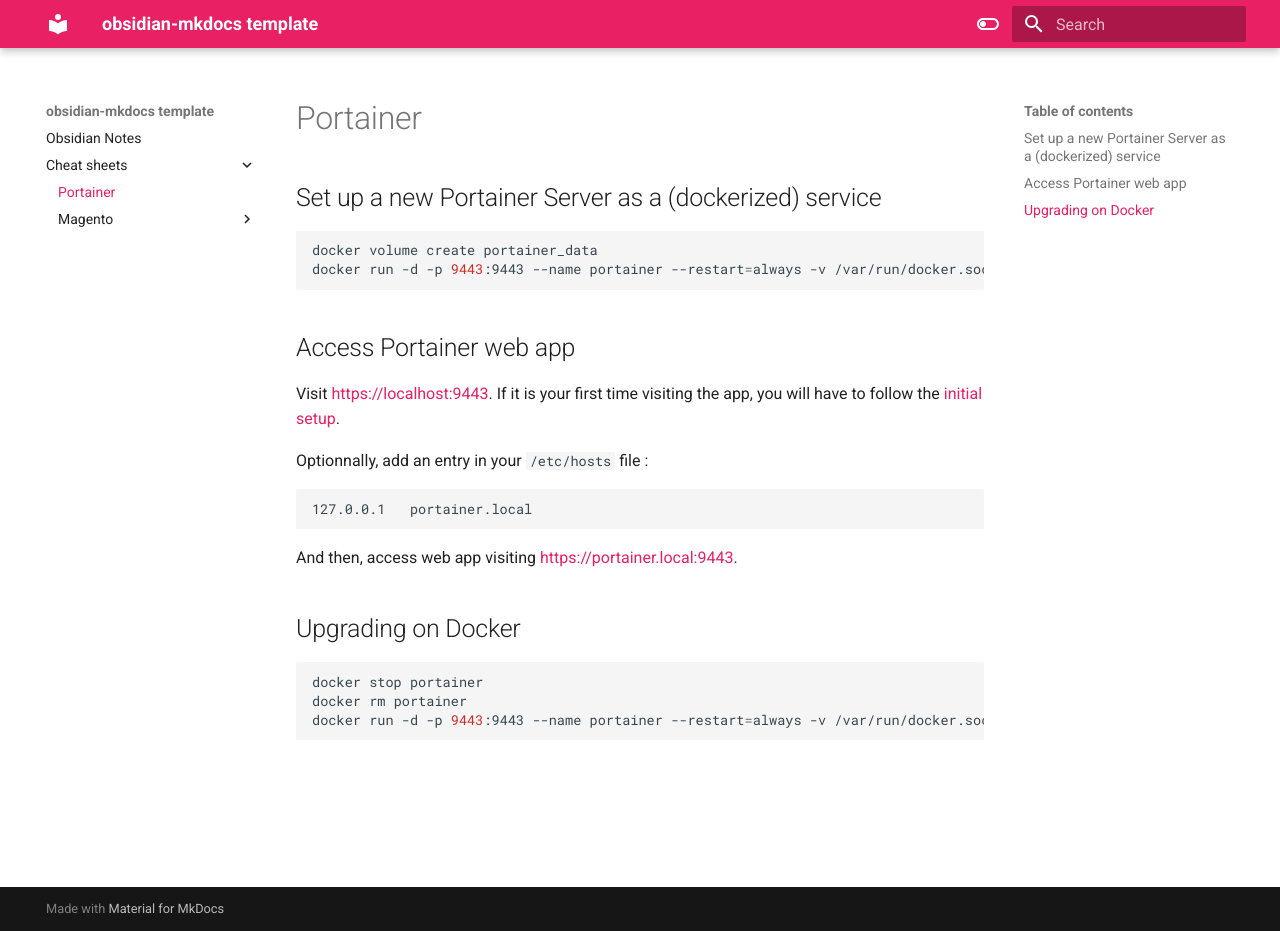
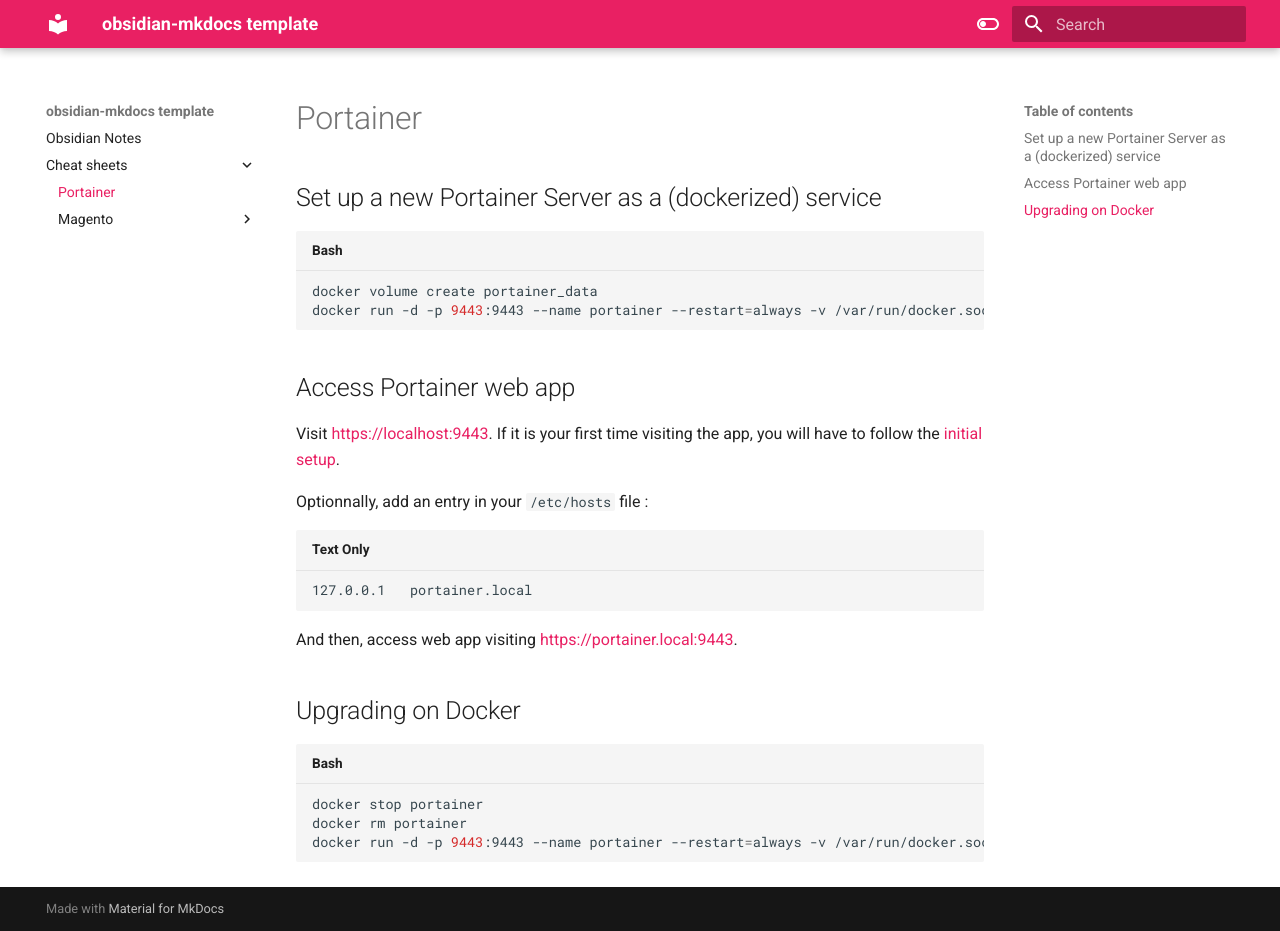
Before and after one commit to LittleBigDev/wiki, an MkDocs documentation site: the page built from docs/cheat_sheets/Portainer.md, in a window 1280 px wide and 931 px high. Built offline with MkDocs 1.6.1 and Material for MkDocs 9.7.7, drawn with Linux system fonts in a browser that asks for light colours.

Commit message:
vault backup: 2022-10-15 22:27:35

```diff
--- a/mkdocs.yml
+++ b/mkdocs.yml
@@ -41,6 +41,8 @@
   - pymdownx.tilde
   - pymdownx.highlight:
       anchor_linenums: true
+      auto_title: true
+  - pymdownx.inlinehilite
   - pymdownx.superfences
 
 
```
Also changed, not shown: 1 other file.
